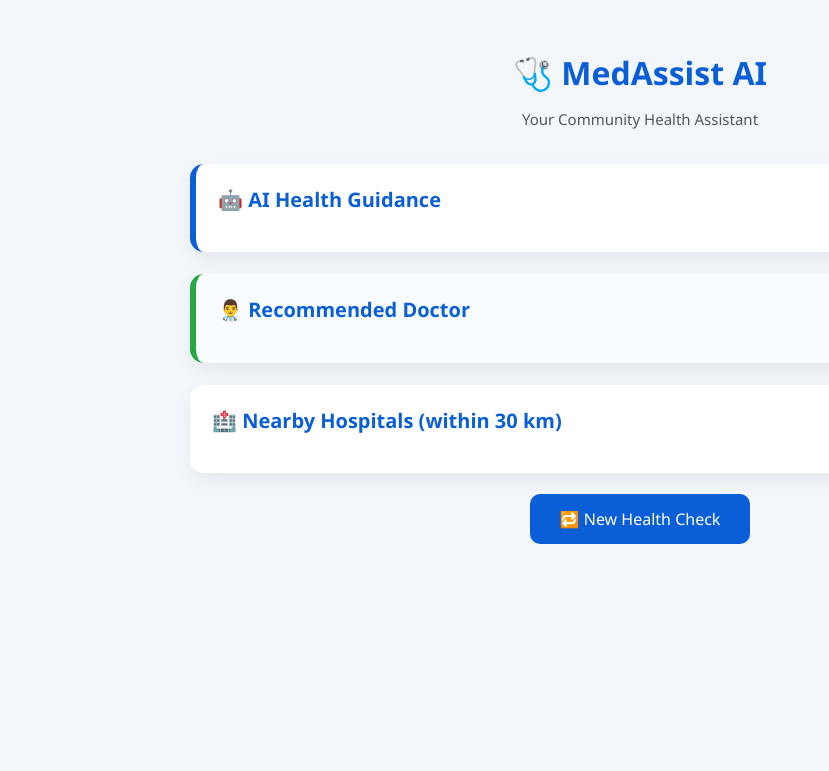
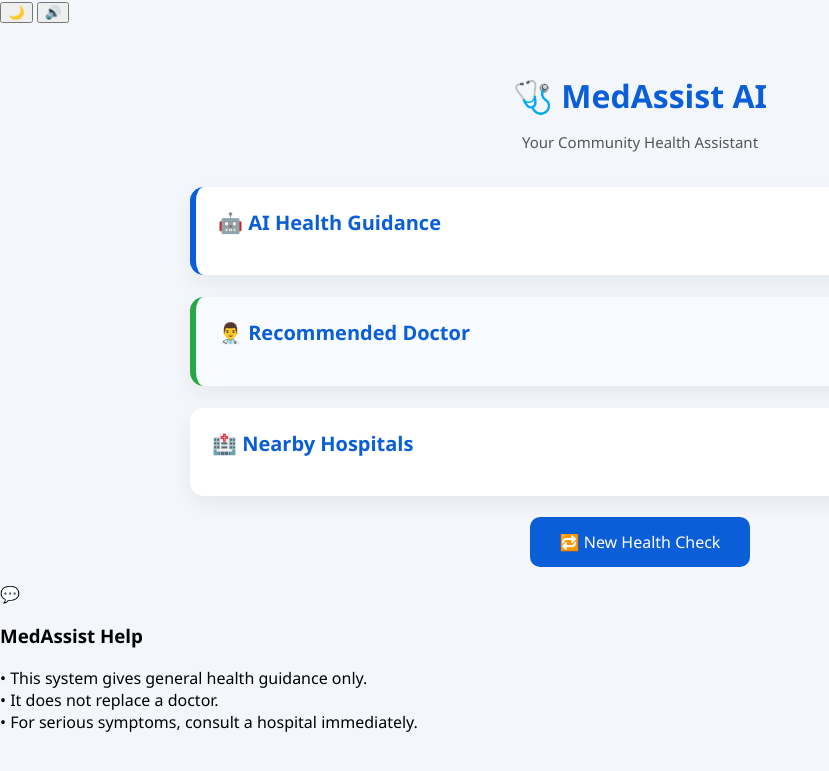
Before and after one commit to subhrat8/ai-health-assistant, a Flask app: template templates/result.html in a window 1280 px wide. Shown: the top 771 px of the page, without its empty margins (0-829 px from the left). Run offline with Flask 3, Linux system fonts and the light colour scheme; the template is opened without the code that fills it, so the values that code supplies are empty.

Commit message:
Update result.html

```diff
--- a/templates/result.html
+++ b/templates/result.html
@@ -2,57 +2,70 @@
 <html lang="en">
 <head>
     <meta charset="UTF-8">
-    <title>MedAssist AI – Health Result</title>
-
+    <title>MedAssist AI</title>
     <link rel="stylesheet" href="{{ url_for('static', filename='style.css') }}">
 </head>
 
 <body>
 
+<!-- DARK MODE TOGGLE -->
+<div class="top-actions">
+    <button id="darkToggle">🌙</button>
+    <button id="speakBtn">🔊</button>
+</div>
+
 <div class="container">
 
-    <!-- HEADER -->
     <div class="header">
         <h1>🩺 MedAssist AI</h1>
         <p>Your Community Health Assistant</p>
     </div>
 
-    <!-- ASSISTANT -->
     <div class="card assistant-card">
         <h2>🤖 AI Health Guidance</h2>
         <p id="assistant-text">{{ health }}</p>
     </div>
 
-    <!-- DOCTOR -->
     <div class="card doctor-card">
         <h2>👨‍⚕️ Recommended Doctor</h2>
         <p class="doctor-name">{{ doctor }}</p>
         <p class="doctor-reason">{{ reason }}</p>
     </div>
 
-    <!-- HOSPITALS -->
     <div class="card">
-        <h2>🏥 Nearby Hospitals (within 30 km)</h2>
+        <h2>🏥 Nearby Hospitals</h2>
 
         {% for h in hospitals %}
         <div class="hospital">
-            <div class="hospital-info">
+            <div>
                 <strong>{{ h.name }}</strong>
                 <span>{{ h.distance }} km away</span>
             </div>
-
-            <a class="map-btn" href="{{ h.map }}" target="_blank">View Map</a>
+            <a href="{{ h.map }}" target="_blank">Map</a>
         </div>
         {% endfor %}
     </div>
 
-    <!-- SEARCH AGAIN -->
     <div class="search-again">
         <a href="/">🔁 New Health Check</a>
     </div>
 
 </div>
 
+<!-- FLOATING ASSISTANT -->
+<div class="floating-assistant" id="assistantBox">
+    💬
+</div>
+
+<div class="assistant-panel" id="assistantPanel">
+    <h3>MedAssist Help</h3>
+    <p>
+        • This system gives general health guidance only.<br>
+        • It does not replace a doctor.<br>
+        • For serious symptoms, consult a hospital immediately.
+    </p>
+</div>
+
 <script src="{{ url_for('static', filename='assistant.js') }}"></script>
 
 </body>
```
